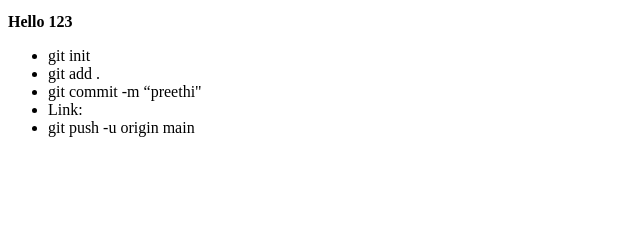
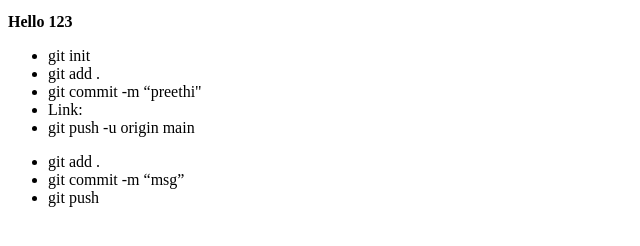
Before and after one commit to iamkabilash/hello-123, a plain HTML site: page index.html in a window 1280 px wide. Shown: the whole page, without its empty margins (0-640 px from the left). Drawn offline with Linux system fonts and the light colour scheme.

Commit message:
added git commands

```diff
--- a/index.html
+++ b/index.html
@@ -15,5 +15,10 @@
       <li>Link:</li>
       <li>git push -u origin main</li>
     </ul>
+    <ul>
+      <li>git add .</li>
+      <li>git commit -m “msg”</li>
+      <li>git push</li>
+    </ul>
   </body>
 </html>
```
